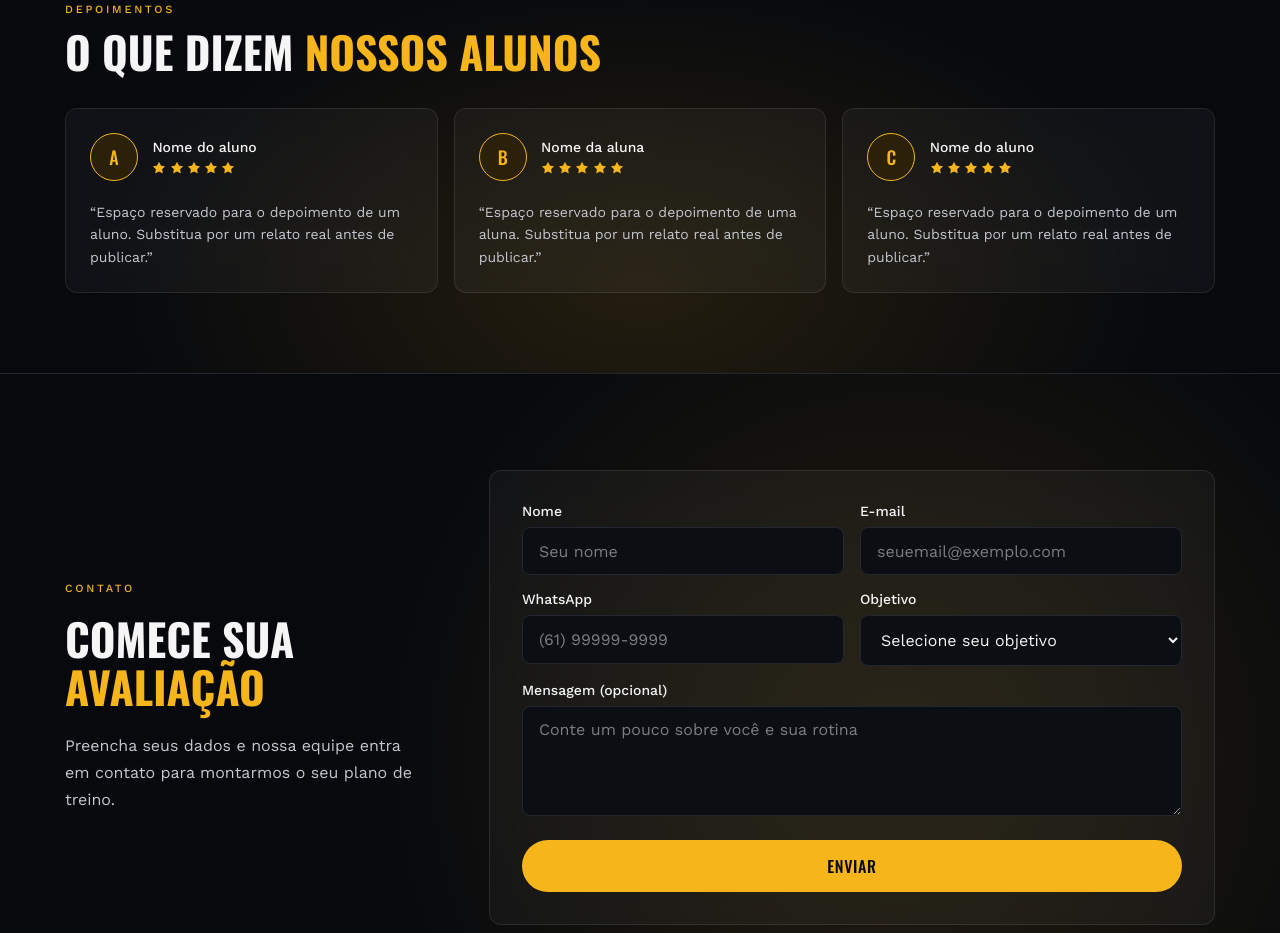
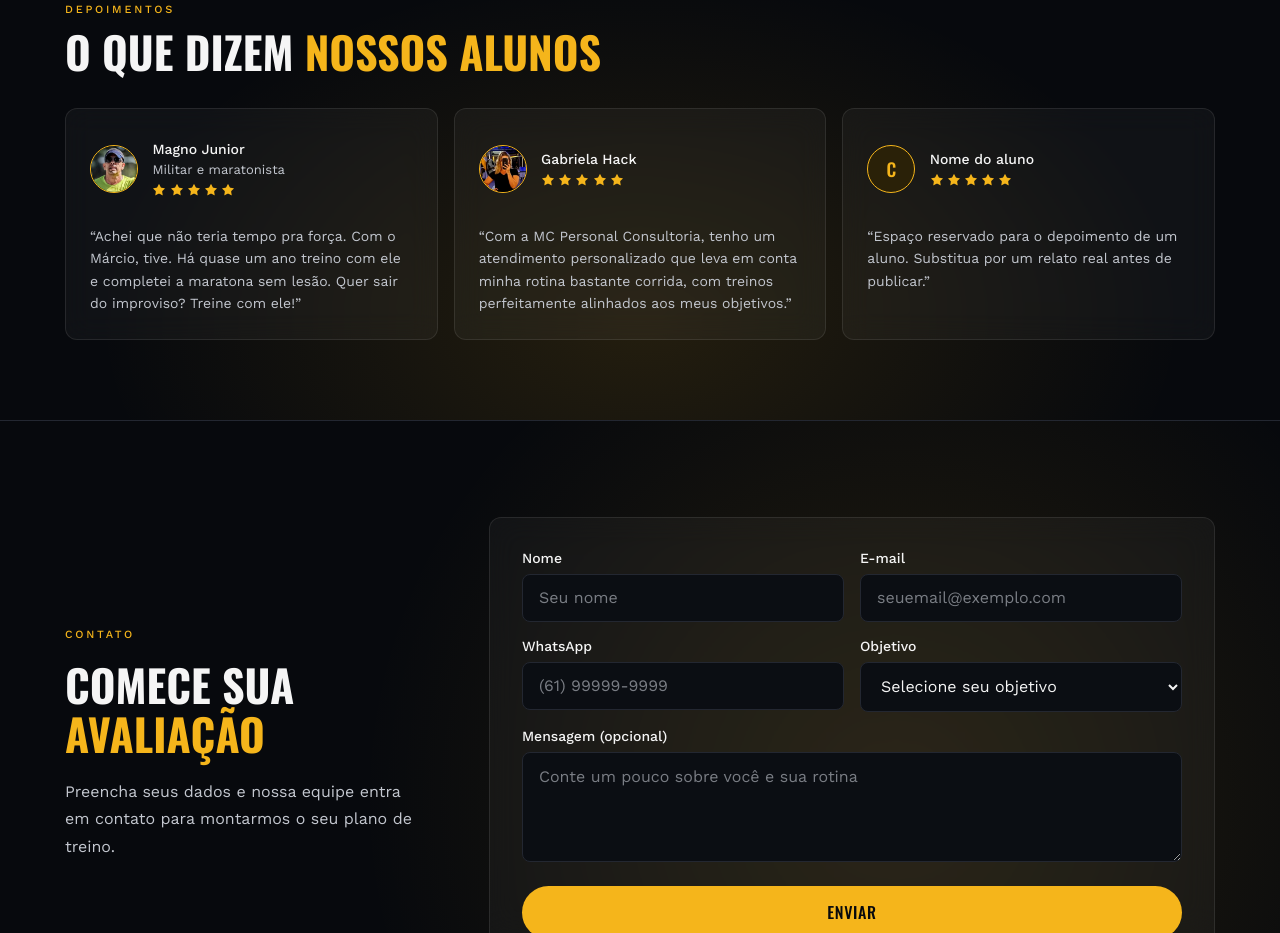
Before and after one commit to MarcusCvl/McPersonal-v2, a plain HTML site: page index.html in a window 1280 px wide. Shown: the part 3333-4266 px from the top of the page. Drawn offline with nearby package versions, Linux system fonts and the light colour scheme.

Commit message:
adiciona os depoimentos do Magno e da Gabriela
- fotos dos alunos no lugar das iniciais, convertidas para WebP 160x160
- linha de profissão abaixo do nome
- cards de depoimento sempre com a mesma altura e o texto alinhado

Co-Authored-By: Claude Opus 5.5 <noreply@anthropic.com>

```diff
--- a/css/testimonials.css
+++ b/css/testimonials.css
@@ -28,9 +28,11 @@
   display: flex;
   flex-direction: column;
 }
+/* grid-auto-rows: 1fr deixa todos os cards com a altura do maior, inclusive empilhados no celular */
 .testimonials-cards {
   display: grid;
   grid-template-columns: repeat(1, 1fr);
+  grid-auto-rows: 1fr;
   gap: 1rem;
 }
 .testimonials-cards-item {
@@ -75,12 +77,14 @@
 .testimonials-cards-item.reveal:nth-child(3) {
   transition-delay: 0.3s, 0.3s, 0.3s, 0.3s, 0s, 0s, 0s;
 }
+/* altura fixa: com ou sem a linha de profissão, o depoimento começa na mesma altura */
 .testimonials-cards-header {
   display: flex;
   align-items: center;
   gap: 0.9rem;
+  min-height: 4.5rem;
 }
-/* inicial no lugar da foto até entrarem os depoimentos reais */
+/* foto redonda do aluno; nos placeholders é um <span> com a inicial */
 .testimonials-cards-avatar {
   display: flex;
   align-items: center;
@@ -94,6 +98,7 @@
   font-family: var(--ftitle);
   font-size: var(--fs-header-tablet);
   color: var(--primary-color);
+  object-fit: cover;
 }
 .testimonials-cards-item-copy {
   display: flex;
@@ -104,6 +109,10 @@
   font-size: var(--fs-detail);
   font-weight: var(--menu-text-weight);
   color: var(--title-color);
+}
+.testimonials-cards-item-role {
+  font-size: var(--fs-card);
+  color: var(--text-color);
 }
 .testimonials-cards-stars {
   display: flex;
--- a/index.html
+++ b/index.html
@@ -620,15 +620,24 @@
               O que dizem <span class="destaque">nossos alunos</span>
             </h3>
           </div>
-          <!-- placeholders: troque por depoimentos reais (nome, foto e texto) antes de publicar -->
+          <!-- ordem: homem, mulher, homem; o card 3 ainda é placeholder -->
           <div class="testimonials-cards">
             <div class="testimonials-cards-item reveal">
               <div class="testimonials-cards-header">
-                <span class="testimonials-cards-avatar" aria-hidden="true"
-                  >A</span
-                >
+                <img
+                  class="testimonials-cards-avatar"
+                  src="assets/testimonial-1.webp"
+                  alt="Magno Junior"
+                  width="160"
+                  height="160"
+                  loading="lazy"
+                  decoding="async"
+                />
                 <div class="testimonials-cards-item-copy">
-                  <h4 class="testimonials-cards-item-title">Nome do aluno</h4>
+                  <h4 class="testimonials-cards-item-title">Magno Junior</h4>
+                  <p class="testimonials-cards-item-role">
+                    Militar e maratonista
+                  </p>
                   <div class="testimonials-cards-stars" aria-label="5 estrelas">
                     <svg class="testimonials-cards-img" aria-hidden="true">
                       <use href="#icon-star" />
@@ -649,17 +658,24 @@
                 </div>
               </div>
               <p class="testimonials-cards-item-text">
-                “Espaço reservado para o depoimento de um aluno. Substitua por um
-                relato real antes de publicar.”
+                “Achei que não teria tempo pra força. Com o Márcio, tive. Há
+                quase um ano treino com ele e completei a maratona sem lesão.
+                Quer sair do improviso? Treine com ele!”
               </p>
             </div>
             <div class="testimonials-cards-item reveal">
               <div class="testimonials-cards-header">
-                <span class="testimonials-cards-avatar" aria-hidden="true"
-                  >B</span
-                >
+                <img
+                  class="testimonials-cards-avatar"
+                  src="assets/testimonial-2.webp"
+                  alt="Gabriela Hack"
+                  width="160"
+                  height="160"
+                  loading="lazy"
+                  decoding="async"
+                />
                 <div class="testimonials-cards-item-copy">
-                  <h4 class="testimonials-cards-item-title">Nome da aluna</h4>
+                  <h4 class="testimonials-cards-item-title">Gabriela Hack</h4>
                   <div class="testimonials-cards-stars" aria-label="5 estrelas">
                     <svg class="testimonials-cards-img" aria-hidden="true">
                       <use href="#icon-star" />
@@ -680,8 +696,9 @@
                 </div>
               </div>
               <p class="testimonials-cards-item-text">
-                “Espaço reservado para o depoimento de uma aluna. Substitua por
-                um relato real antes de publicar.”
+                “Com a MC Personal Consultoria, tenho um atendimento
+                personalizado que leva em conta minha rotina bastante corrida,
+                com treinos perfeitamente alinhados aos meus objetivos.”
               </p>
             </div>
             <div class="testimonials-cards-item reveal">
```
Also changed, not shown: assets/testimonial-1.webp (added), assets/testimonial-2.webp (added).
